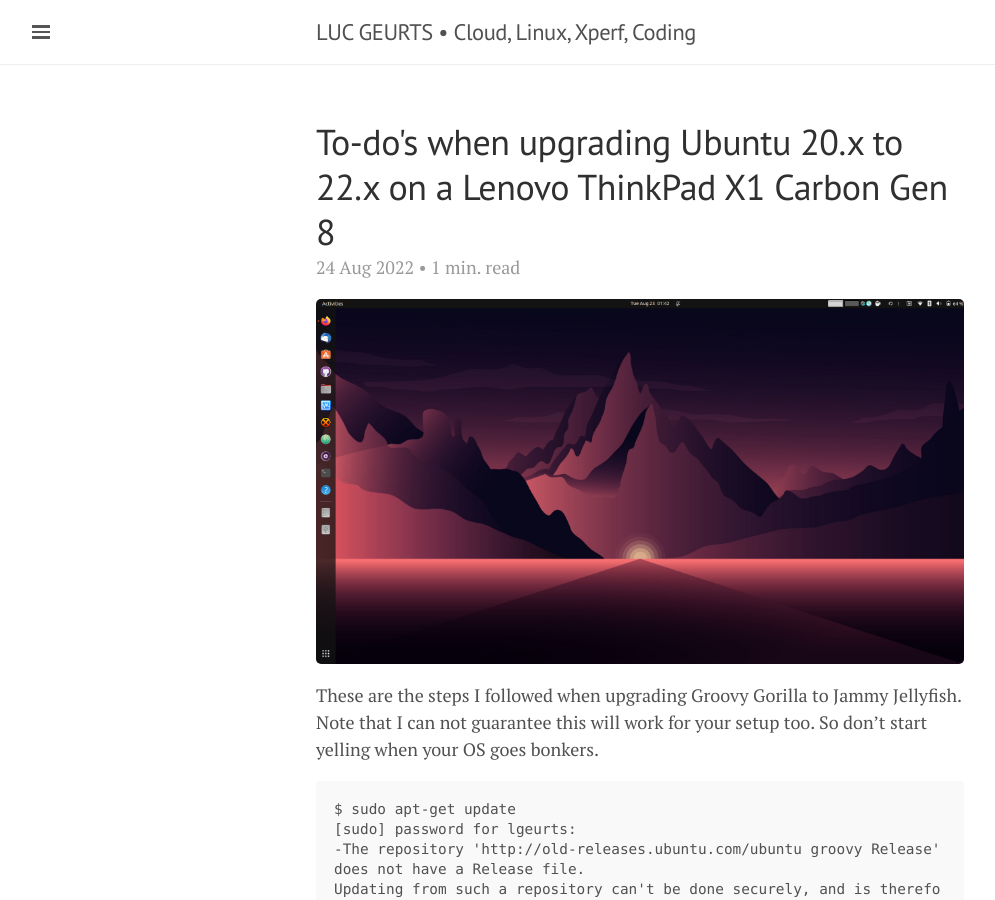
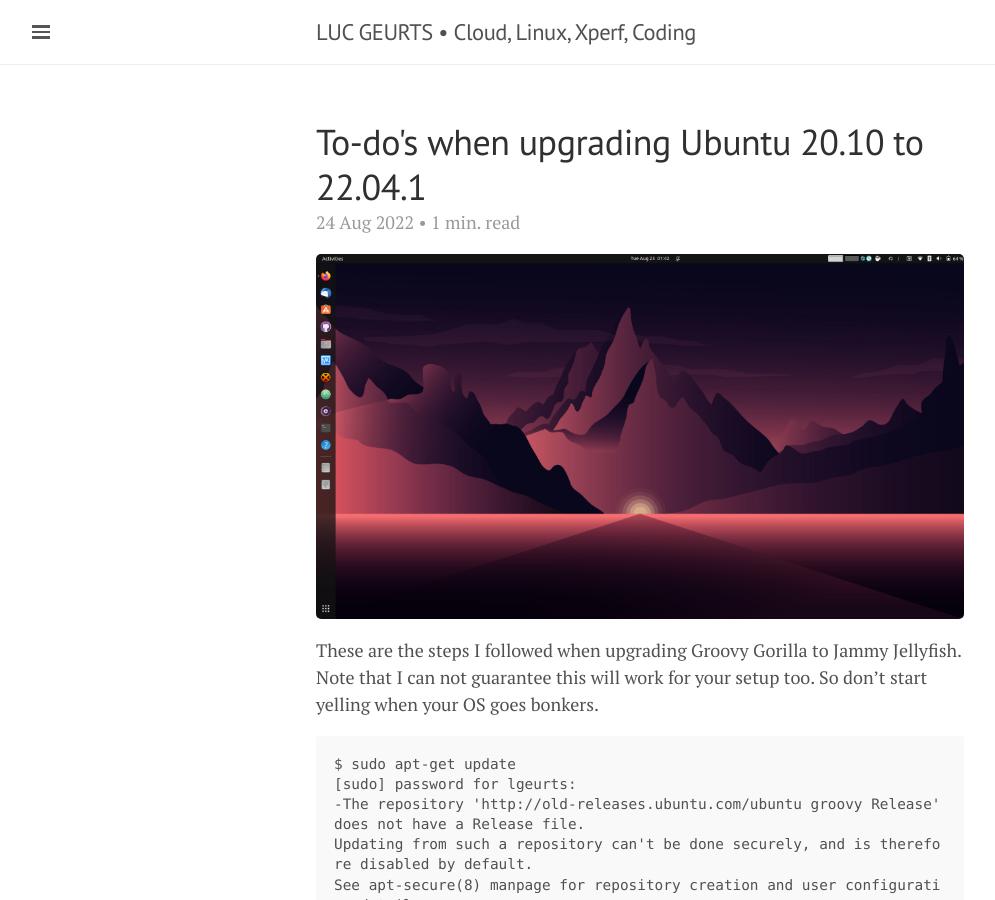
Before and after one commit to lgeurts/lgeurts.github.io, a Jekyll site: the page built from _posts/2022-08-24-ubuntu-upgrade-notes-20.x-to-22.x-for-x1-carbon-gen8.md, in a window 1280 px wide and 900 px high. Shown: the whole window, without its empty margins (0-995 px from the left). Built offline with Jekyll 4.4.1, drawn with Linux system fonts in a browser that asks for light colours; nearby versions of some CDN libraries; comment, search, counter and statistics services are not loaded.

Commit message:
Update 2022-08-24-ubuntu-upgrade-notes-20.x-to-22.x-for-x1-carbon-gen8.md

```diff
--- a/_posts/2022-08-24-ubuntu-upgrade-notes-20.x-to-22.x-for-x1-carbon-gen8.md
+++ b/_posts/2022-08-24-ubuntu-upgrade-notes-20.x-to-22.x-for-x1-carbon-gen8.md
@@ -1,6 +1,6 @@
 ---
 layout: post
-title: To-do's when upgrading Ubuntu 20.x to 22.x on a Lenovo ThinkPad X1 Carbon Gen 8
+title: To-do's when upgrading Ubuntu 20.10 to 22.04.1
 read_time: true
 comments: true
 category: Open Source
```
